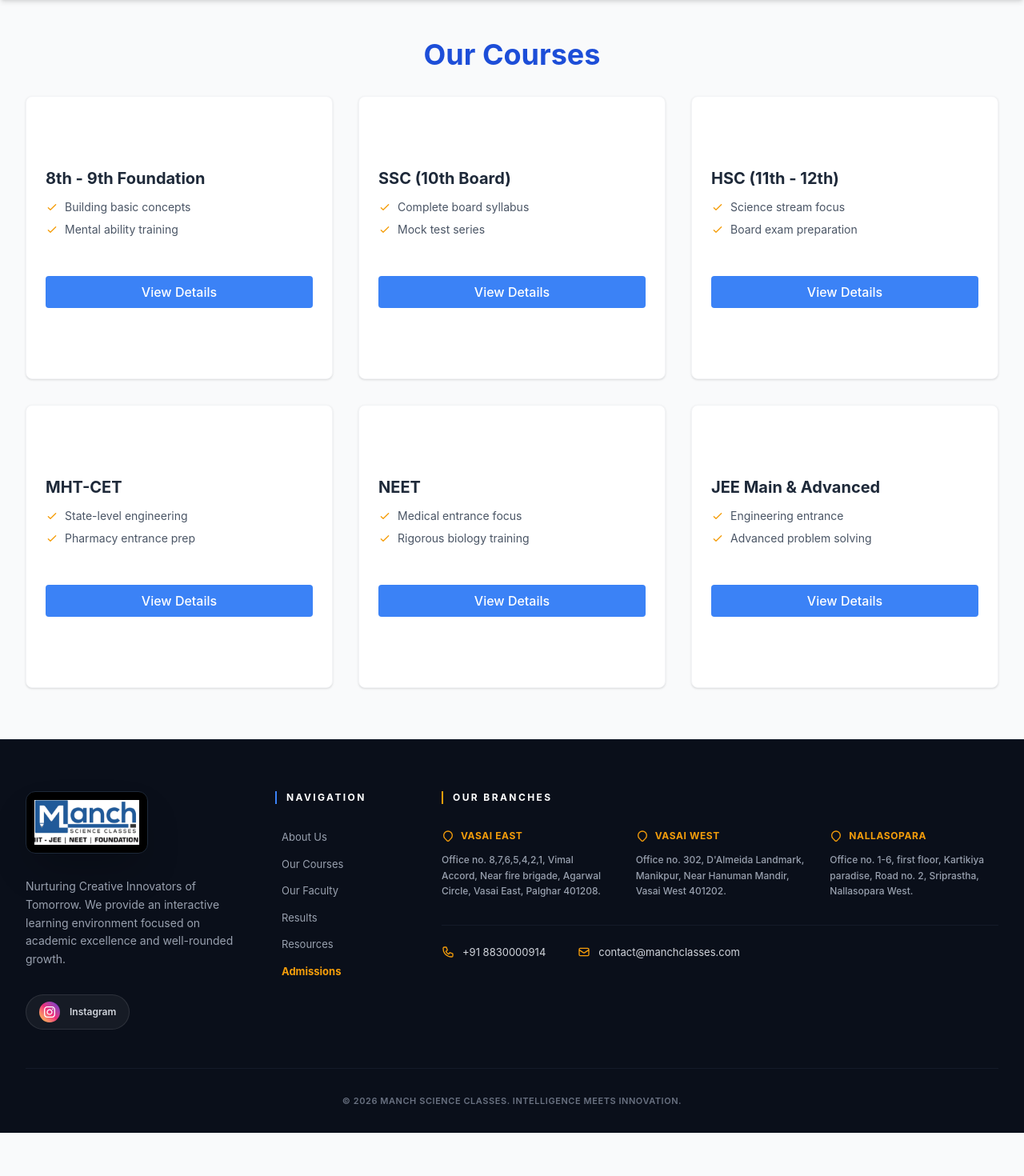
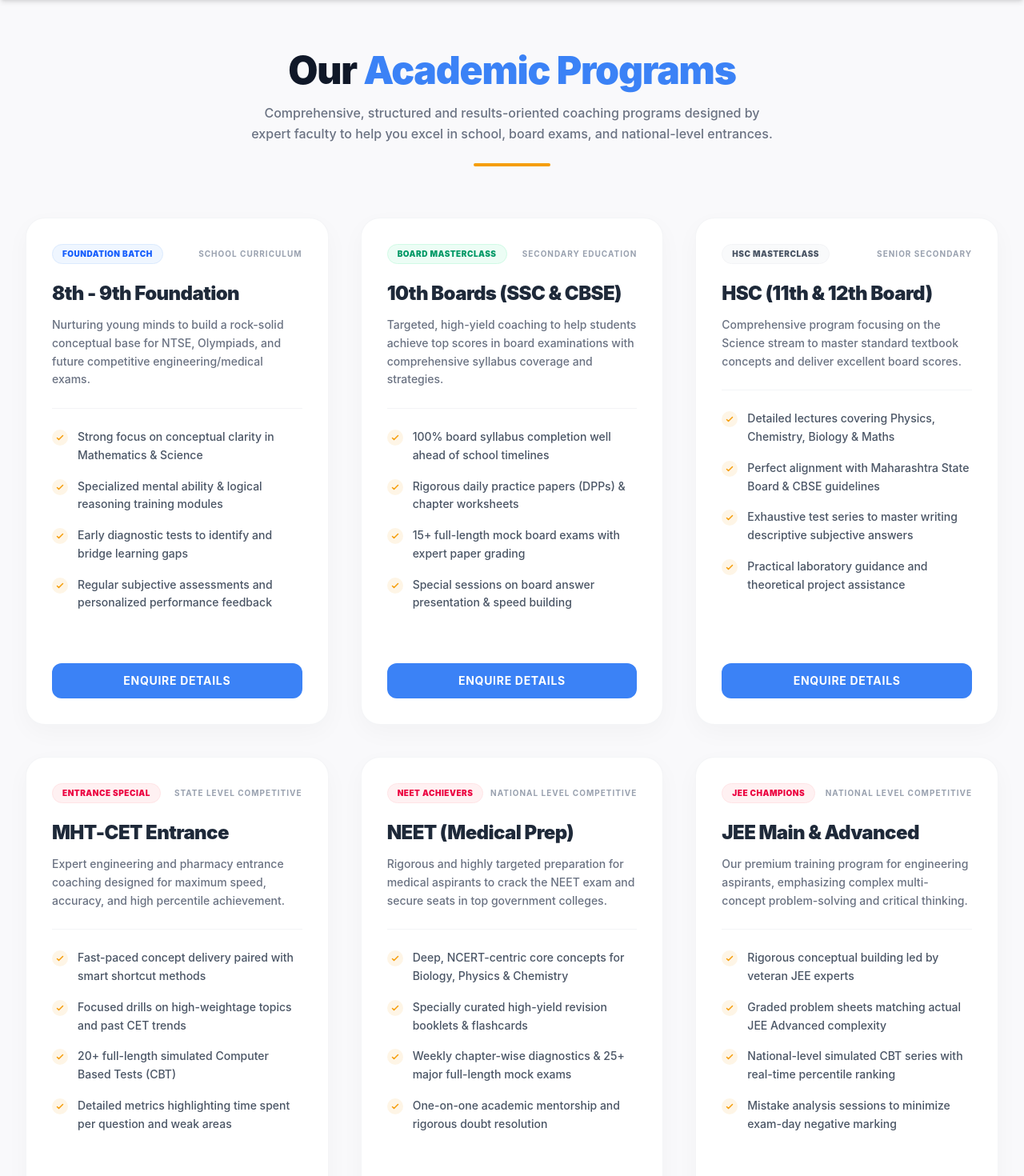
Before and after one commit to hitman-2001/manch-lms, a Vue app: page /courses in a window 1280 px wide. Shown: the part 80-1550 px from the top of the page at 80% size. Before the commit the page ends 1496 px from the top, so only its background shows below. Built offline with nearby package versions, Linux system fonts and the light colour scheme; no server answers.

Commit message:
course details UI fixes

```diff
--- a/src/components/common/CourseCard.vue
+++ b/src/components/common/CourseCard.vue
@@ -1,20 +1,53 @@
 <template>
-  <div class="py-16 bg-white rounded-lg shadow-sm border border-gray-100 overflow-hidden flex flex-col h-full hover:shadow-md transition-shadow">
-    <div class="p-6 flex-grow">
-      <h3 class="text-xl font-bold text-gray-800 mb-3">{{ title }}</h3>
-      <ul class="space-y-2 mb-6">
-        <li v-for="(point, idx) in points" :key="idx" class="flex items-start text-sm text-gray-600">
-          <svg class="h-4 w-4 text-secondary mt-0.5 mr-2" fill="none" viewBox="0 0 24 24" stroke="currentColor">
-            <path stroke-linecap="round" stroke-linejoin="round" stroke-width="2" d="M5 13l4 4L19 7" />
-          </svg>
-          {{ point }}
+  <div class="bg-white rounded-3xl shadow-[0_10px_30px_rgba(0,0,0,0.03)] border border-gray-100/85 overflow-hidden flex flex-col h-full hover:shadow-[0_20px_50px_rgba(0,0,0,0.08)] hover:-translate-y-1.5 transition-all duration-300">
+    <div class="p-6 md:p-8 flex-grow flex flex-col">
+      <!-- Tag / Badge -->
+      <div class="mb-5 flex items-center justify-between">
+        <span
+          class="px-3 py-1 text-[10px] font-black uppercase tracking-wider rounded-full"
+          :class="tagColorClass"
+        >
+          {{ tag }}
+        </span>
+        <span class="text-[10px] font-bold text-gray-400 uppercase tracking-widest">
+          {{ category }}
+        </span>
+      </div>
+
+      <!-- Title -->
+      <h3 class="text-xl md:text-2xl font-black text-gray-800 mb-3 tracking-tight leading-snug">
+        {{ title }}
+      </h3>
+
+      <!-- Description -->
+      <p class="text-gray-500 text-xs md:text-sm mb-6 leading-relaxed font-medium">
+        {{ description }}
+      </p>
+
+      <!-- Divider -->
+      <div class="w-full h-px bg-gray-100 mb-6"></div>
+
+      <!-- Points (Bullet points) -->
+      <ul class="space-y-4 mb-8 flex-grow">
+        <li v-for="(point, idx) in points" :key="idx" class="flex items-start text-xs md:text-sm text-gray-600 leading-relaxed font-medium">
+          <span class="flex-shrink-0 h-5 w-5 bg-secondary/10 rounded-full flex items-center justify-center mr-3 mt-0.5">
+            <svg class="h-3 w-3 text-secondary" fill="none" viewBox="0 0 24 24" stroke="currentColor">
+              <path stroke-linecap="round" stroke-linejoin="round" stroke-width="3" d="M5 13l4 4L19 7" />
+            </svg>
+          </span>
+          <span>{{ point }}</span>
         </li>
       </ul>
     </div>
-    <div class="px-6 pb-6 mt-auto">
-      <button class="w-full bg-primary hover:bg-primary-dark text-white py-2 rounded font-medium transition-colors">
-        View Details
-      </button>
+
+    <!-- Action Button -->
+    <div class="px-6 md:px-8 pb-6 md:pb-8 mt-auto">
+      <router-link
+        to="/admission"
+        class="w-full bg-primary hover:bg-primary-dark text-white py-3 px-4 rounded-xl font-bold transition-all hover:shadow-lg hover:shadow-primary/25 text-xs md:text-sm tracking-wider uppercase text-center block"
+      >
+        Enquire Details
+      </router-link>
     </div>
   </div>
 </template>
@@ -24,7 +57,23 @@ export default {
   name: 'CourseCard',
   props: {
     title: { type: String, required: true },
+    tag: { type: String, default: 'General' },
+    category: { type: String, default: 'Coaching' },
+    description: { type: String, default: 'Excellent academic programs tailored for success.' },
     points: { type: Array, required: true }
+  },
+  computed: {
+    tagColorClass() {
+      const lowerTag = this.tag.toLowerCase();
+      if (lowerTag.includes('foundation')) {
+        return 'bg-blue-50 text-blue-600 border border-blue-100';
+      } else if (lowerTag.includes('board')) {
+        return 'bg-emerald-50 text-emerald-600 border border-emerald-100';
+      } else if (lowerTag.includes('entrance') || lowerTag.includes('competitive') || lowerTag.includes('neet') || lowerTag.includes('jee')) {
+        return 'bg-rose-50 text-rose-600 border border-rose-100';
+      }
+      return 'bg-gray-50 text-gray-600 border border-gray-100';
+    }
   }
 }
 </script>
--- a/src/pages/Courses.vue
+++ b/src/pages/Courses.vue
@@ -1,13 +1,24 @@
 <template>
-  <div class="py-16">
+  <div class="py-20 bg-gray-50/50 min-h-screen">
     <div class="max-w-7xl mx-auto px-4 sm:px-6 lg:px-8">
-      <h1 class="text-4xl font-bold text-primary-dark mb-8 text-center">Our Courses</h1>
+      <div class="text-center mb-16">
+        <h1 class="text-4xl md:text-5xl font-black text-gray-900 mb-4 tracking-tight">
+          Our <span class="text-primary">Academic Programs</span>
+        </h1>
+        <p class="text-gray-500 max-w-2xl mx-auto text-sm md:text-base leading-relaxed font-medium">
+          Comprehensive, structured and results-oriented coaching programs designed by expert faculty to help you excel in school, board exams, and national-level entrances.
+        </p>
+        <div class="w-24 h-1 bg-secondary mx-auto mt-6 rounded-full"></div>
+      </div>
 
-      <div class="grid grid-cols-1 md:grid-cols-2 lg:grid-cols-3 gap-8">
+      <div class="grid grid-cols-1 md:grid-cols-2 lg:grid-cols-3 gap-8 md:gap-10">
         <CourseCard
           v-for="(course, index) in courses"
           :key="index"
           :title="course.title"
+          :tag="course.tag"
+          :category="course.category"
+          :description="course.description"
           :points="course.points"
         />
       </div>
@@ -16,24 +27,90 @@
 </template>
 
 <script>
-import CourseCard from '../components/common/CourseCard.vue';
+import CourseCard from "../components/common/CourseCard.vue";
 
 export default {
-  name: 'CoursesPage',
+  name: "CoursesPage",
   components: {
-    CourseCard
+    CourseCard,
   },
   data() {
     return {
       courses: [
-        { title: '8th - 9th Foundation', points: ['Building basic concepts', 'Mental ability training'] },
-        { title: 'SSC (10th Board)', points: ['Complete board syllabus', 'Mock test series'] },
-        { title: 'HSC (11th - 12th)', points: ['Science stream focus', 'Board exam preparation'] },
-        { title: 'MHT-CET', points: ['State-level engineering', 'Pharmacy entrance prep'] },
-        { title: 'NEET', points: ['Medical entrance focus', 'Rigorous biology training'] },
-        { title: 'JEE Main & Advanced', points: ['Engineering entrance', 'Advanced problem solving'] }
-      ]
-    }
-  }
-}
+        {
+          title: "8th - 9th Foundation",
+          tag: "Foundation Batch",
+          category: "School Curriculum",
+          description: "Nurturing young minds to build a rock-solid conceptual base for NTSE, Olympiads, and future competitive engineering/medical exams.",
+          points: [
+            "Strong focus on conceptual clarity in Mathematics & Science",
+            "Specialized mental ability & logical reasoning training modules",
+            "Early diagnostic tests to identify and bridge learning gaps",
+            "Regular subjective assessments and personalized performance feedback"
+          ],
+        },
+        {
+          title: "10th Boards (SSC & CBSE)",
+          tag: "Board Masterclass",
+          category: "Secondary Education",
+          description: "Targeted, high-yield coaching to help students achieve top scores in board examinations with comprehensive syllabus coverage and strategies.",
+          points: [
+            "100% board syllabus completion well ahead of school timelines",
+            "Rigorous daily practice papers (DPPs) & chapter worksheets",
+            "15+ full-length mock board exams with expert paper grading",
+            "Special sessions on board answer presentation & speed building"
+          ],
+        },
+        {
+          title: "HSC (11th & 12th Board)",
+          tag: "HSC Masterclass",
+          category: "Senior Secondary",
+          description: "Comprehensive program focusing on the Science stream to master standard textbook concepts and deliver excellent board scores.",
+          points: [
+            "Detailed lectures covering Physics, Chemistry, Biology & Maths",
+            "Perfect alignment with Maharashtra State Board & CBSE guidelines",
+            "Exhaustive test series to master writing descriptive subjective answers",
+            "Practical laboratory guidance and theoretical project assistance"
+          ],
+        },
+        {
+          title: "MHT-CET Entrance",
+          tag: "Entrance Special",
+          category: "State Level Competitive",
+          description: "Expert engineering and pharmacy entrance coaching designed for maximum speed, accuracy, and high percentile achievement.",
+          points: [
+            "Fast-paced concept delivery paired with smart shortcut methods",
+            "Focused drills on high-weightage topics and past CET trends",
+            "20+ full-length simulated Computer Based Tests (CBT)",
+            "Detailed metrics highlighting time spent per question and weak areas"
+          ],
+        },
+        {
+          title: "NEET (Medical Prep)",
+          tag: "NEET Achievers",
+          category: "National Level Competitive",
+          description: "Rigorous and highly targeted preparation for medical aspirants to crack the NEET exam and secure seats in top government colleges.",
+          points: [
+            "Deep, NCERT-centric core concepts for Biology, Physics & Chemistry",
+            "Specially curated high-yield revision booklets & flashcards",
+            "Weekly chapter-wise diagnostics & 25+ major full-length mock exams",
+            "One-on-one academic mentorship and rigorous doubt resolution"
+          ],
+        },
+        {
+          title: "JEE Main & Advanced",
+          tag: "JEE Champions",
+          category: "National Level Competitive",
+          description: "Our premium training program for engineering aspirants, emphasizing complex multi-concept problem-solving and critical thinking.",
+          points: [
+            "Rigorous conceptual building led by veteran JEE experts",
+            "Graded problem sheets matching actual JEE Advanced complexity",
+            "National-level simulated CBT series with real-time percentile ranking",
+            "Mistake analysis sessions to minimize exam-day negative marking"
+          ],
+        },
+      ],
+    };
+  },
+};
 </script>
```
